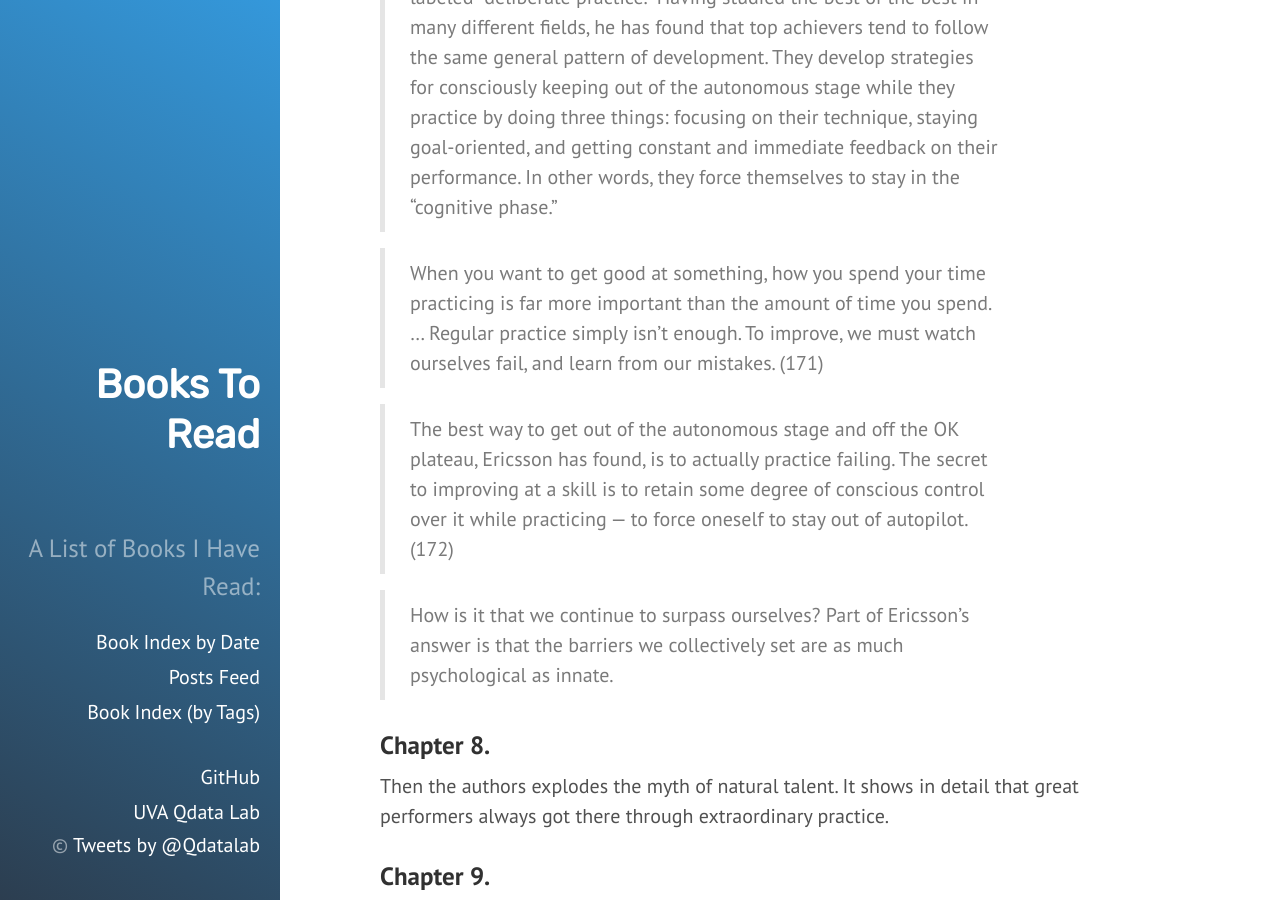
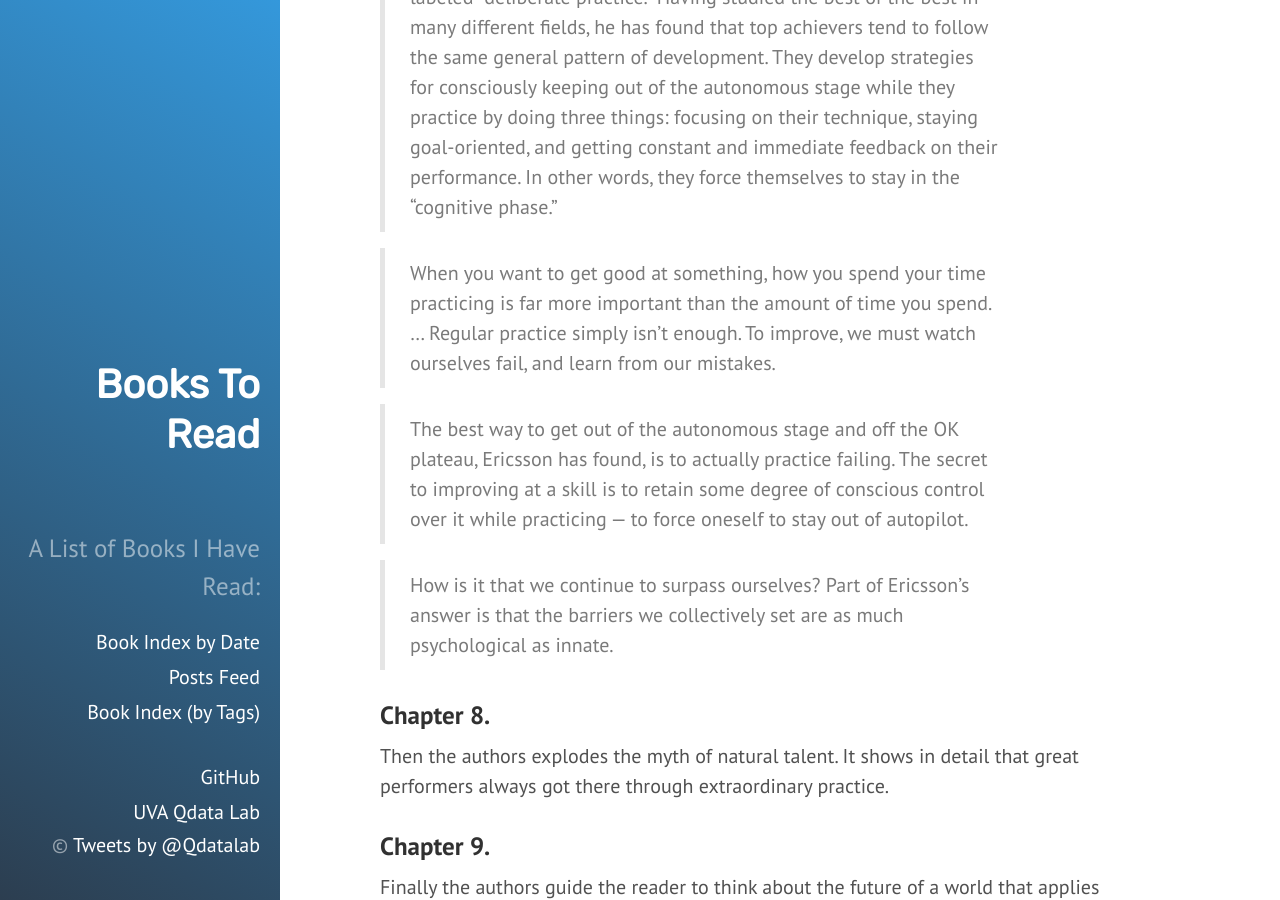
Before and after one commit to qiyanjun/books2read, a Jekyll site: the page built from _posts/2019-07-15-Peak.md, in a window 1280 px wide and 900 px high, scrolled down 2500 px. Built offline with Jekyll 4.4.1, drawn with Linux system fonts in a browser that asks for light colours.

Commit message:
mnior updates

```diff
--- a/_posts/2019-07-15-Peak.md
+++ b/_posts/2019-07-15-Peak.md
@@ -46,9 +46,9 @@ Chapter 7 explains and analyzes the world-class experts and explains what is inv
 
 > What separates experts from the rest of us is that they tend to engage in a very directed, highly focused routine, which Ericsson has labeled “deliberate practice.” Having studied the best of the best in many different fields, he has found that top achievers tend to follow the same general pattern of development. They develop strategies for consciously keeping out of the autonomous stage while they practice by doing three things: focusing on their technique, staying goal-oriented, and getting constant and immediate feedback on their performance. In other words, they force themselves to stay in the “cognitive phase.”
 
-> When you want to get good at something, how you spend your time practicing is far more important than the amount of time you spend. … Regular practice simply isn’t enough. To improve, we must watch ourselves fail, and learn from our mistakes. (171)
+> When you want to get good at something, how you spend your time practicing is far more important than the amount of time you spend. … Regular practice simply isn’t enough. To improve, we must watch ourselves fail, and learn from our mistakes.
 
-> The best way to get out of the autonomous stage and off the OK plateau, Ericsson has found, is to actually practice failing.  The secret to improving at a skill is to retain some degree of conscious control over it while practicing — to force oneself to stay out of autopilot. (172)
+> The best way to get out of the autonomous stage and off the OK plateau, Ericsson has found, is to actually practice failing.  The secret to improving at a skill is to retain some degree of conscious control over it while practicing — to force oneself to stay out of autopilot.
 
 > How is it that we continue to surpass ourselves? Part of Ericsson’s answer is that the barriers we collectively set are as much psychological as innate.
 
```
Also changed, not shown: _posts/2019-08-15-MoonWalk.md (+3 -1 lines).
